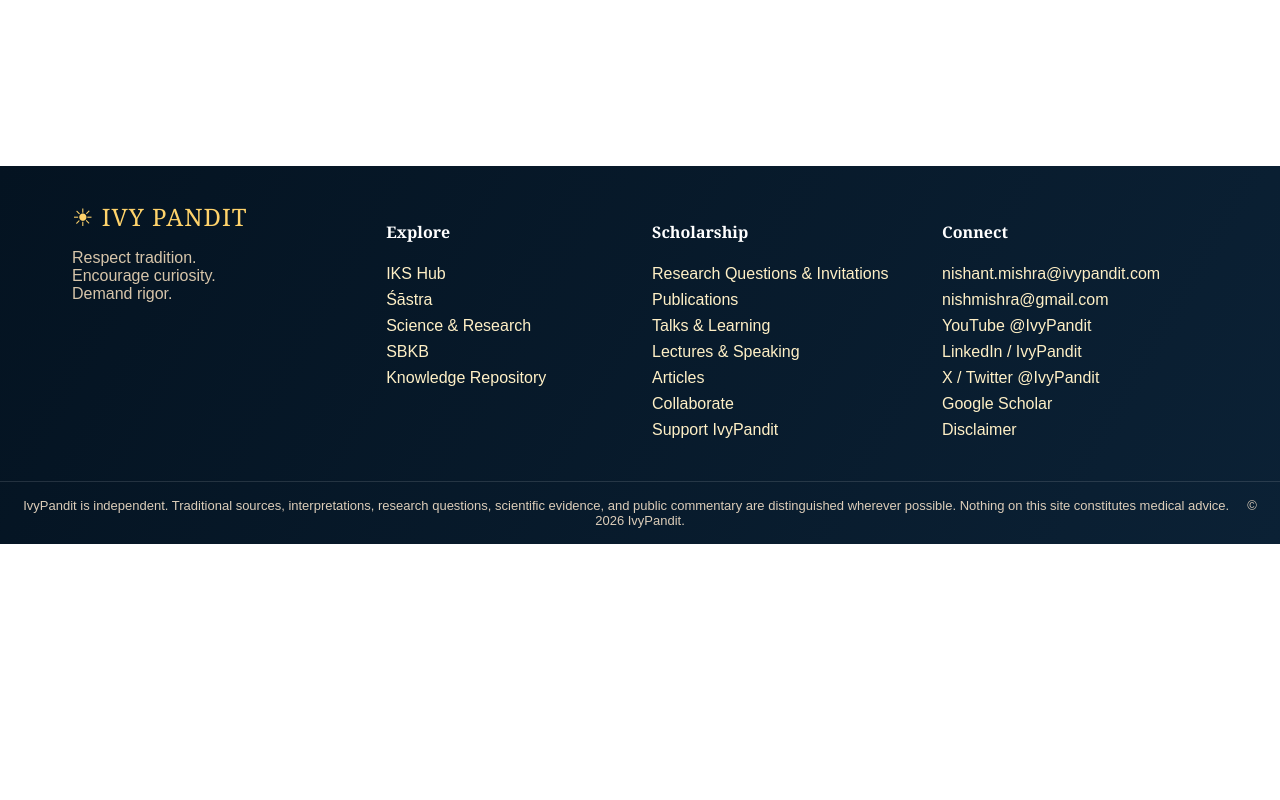
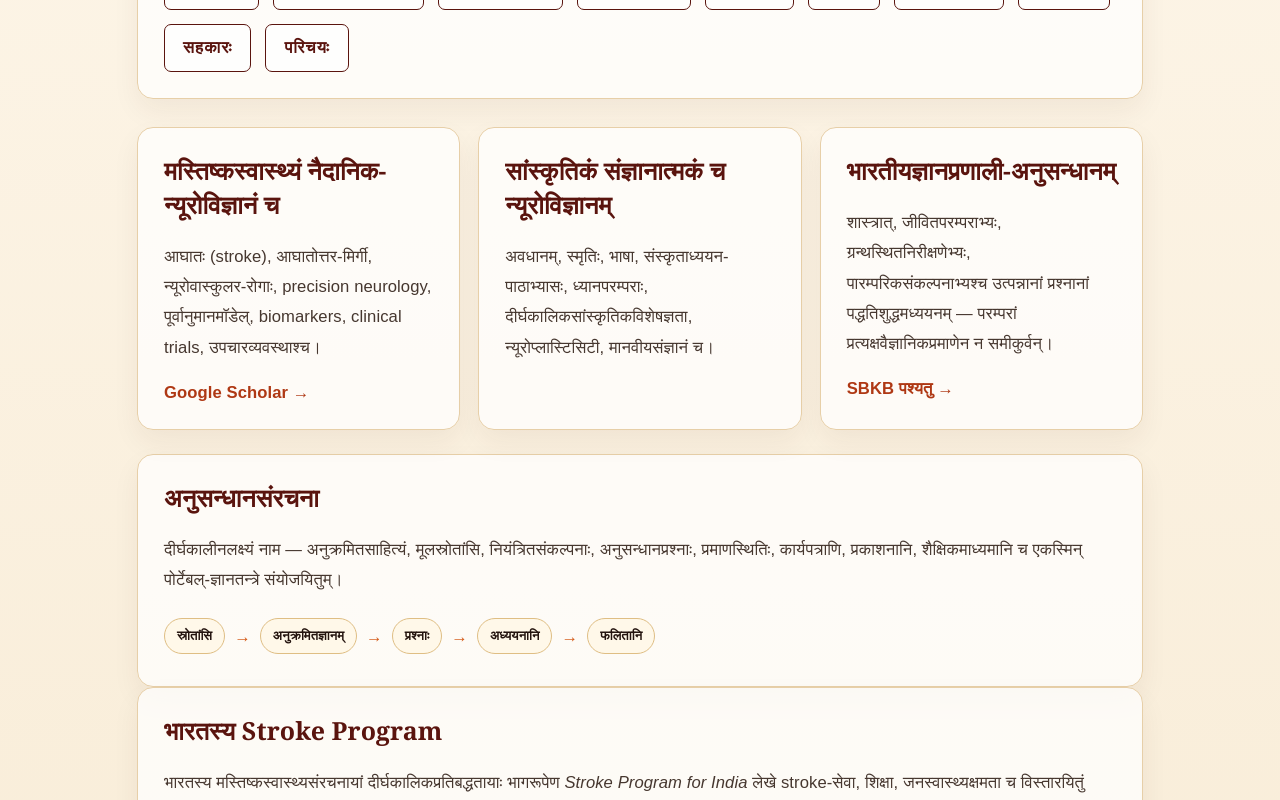
Before and after one commit to nishmishra/ivypandit-v2, a Next.js app: page /sa/research in a window 1280 px wide. Before the commit this address had no page. Shown: the part 780-1580 px from the top of the page. Before the commit the page ends 1324 px from the top, so only its background shows below. Built offline with nearby package versions, Linux system fonts and the light colour scheme.

Commit message:
Add Sanskrit research page

```diff
--- /dev/null
+++ b/app/sa/research/page.tsx
@@ -0,0 +1,15 @@
+import Link from 'next/link';
+import SanskritNav from '../SanskritNav';
+
+export default function SanskritResearch(){return <>
+  <section className="pageHero localizedHero sanskritHero"><div className="languageHeroInner"><div className="eyebrow">विज्ञानम् अनुसन्धानं च</div><h1>अनुसन्धानम्</h1><p>नैदानिक-न्यूरोविज्ञानम्, मस्तिष्कस्वास्थ्यं, सांस्कृतिक-न्यूरोविज्ञानम्, भारतीयज्ञानप्रणाली, तथा निरीक्षणात् कठोरानुसन्धानपर्यन्तं गमनाय आवश्यकसंरचना।</p></div></section>
+  <main className="content devanagariPage sanskritPage"><SanskritNav/>
+    <div className="researchBands">
+      <section className="panel"><h2>मस्तिष्कस्वास्थ्यं नैदानिक-न्यूरोविज्ञानं च</h2><p>आघातः (stroke), आघातोत्तर-मिर्गी, न्यूरोवास्कुलर-रोगाः, precision neurology, पूर्वानुमानमॉडेल्, biomarkers, clinical trials, उपचारव्यवस्थाश्च।</p><a className="textLink" href="https://scholar.google.com/citations?user=1n2JUc8AAAAJ&hl=en" target="_blank" rel="noopener noreferrer">Google Scholar →</a></section>
+      <section className="panel"><h2>सांस्कृतिकं संज्ञानात्मकं च न्यूरोविज्ञानम्</h2><p>अवधानम्, स्मृतिः, भाषा, संस्कृताध्ययन-पाठाभ्यासः, ध्यानपरम्पराः, दीर्घकालिकसांस्कृतिकविशेषज्ञता, न्यूरोप्लास्टिसिटी, मानवीयसंज्ञानं च।</p></section>
+      <section className="panel"><h2>भारतीयज्ञानप्रणाली-अनुसन्धानम्</h2><p>शास्त्रात्, जीवितपरम्पराभ्यः, ग्रन्थस्थितनिरीक्षणेभ्यः, पारम्परिकसंकल्पनाभ्यश्च उत्पन्नानां प्रश्नानां पद्धतिशुद्धमध्ययनम् — परम्परां प्रत्यक्षवैज्ञानिकप्रमाणेन न समीकुर्वन्।</p><Link className="textLink" href="/sa/sbkb">SBKB पश्यतु →</Link></section>
+    </div>
+    <section className="panel"><h2>अनुसन्धानसंरचना</h2><p>दीर्घकालीनलक्ष्यं नाम — अनुक्रमितसाहित्यं, मूलस्रोतांसि, नियंत्रितसंकल्पनाः, अनुसन्धानप्रश्नाः, प्रमाणस्थितिः, कार्यपत्राणि, प्रकाशनानि, शैक्षिकमाध्यमानि च एकस्मिन् पोर्टेबल्-ज्ञानतन्त्रे संयोजयितुम्।</p><div className="flowLine"><span>स्रोतांसि</span><b>→</b><span>अनुक्रमितज्ञानम्</span><b>→</b><span>प्रश्नाः</span><b>→</b><span>अध्ययनानि</span><b>→</b><span>फलितानि</span></div></section>
+    <section className="panel"><h2>भारतस्य Stroke Program</h2><p>भारतस्य मस्तिष्कस्वास्थ्यसंरचनायां दीर्घकालिकप्रतिबद्धतायाः भागरूपेण <i>Stroke Program for India</i> लेखे stroke-सेवा, शिक्षा, जनस्वास्थ्यक्षमता च विस्तारयितुं व्यवहार्याः उपायाः प्रस्ताविताः।</p><a className="textLink" href="https://pmc.ncbi.nlm.nih.gov/articles/PMC2859584/" target="_blank" rel="noopener noreferrer">लेखं पठतु →</a></section>
+  </main>
+</>}
```
